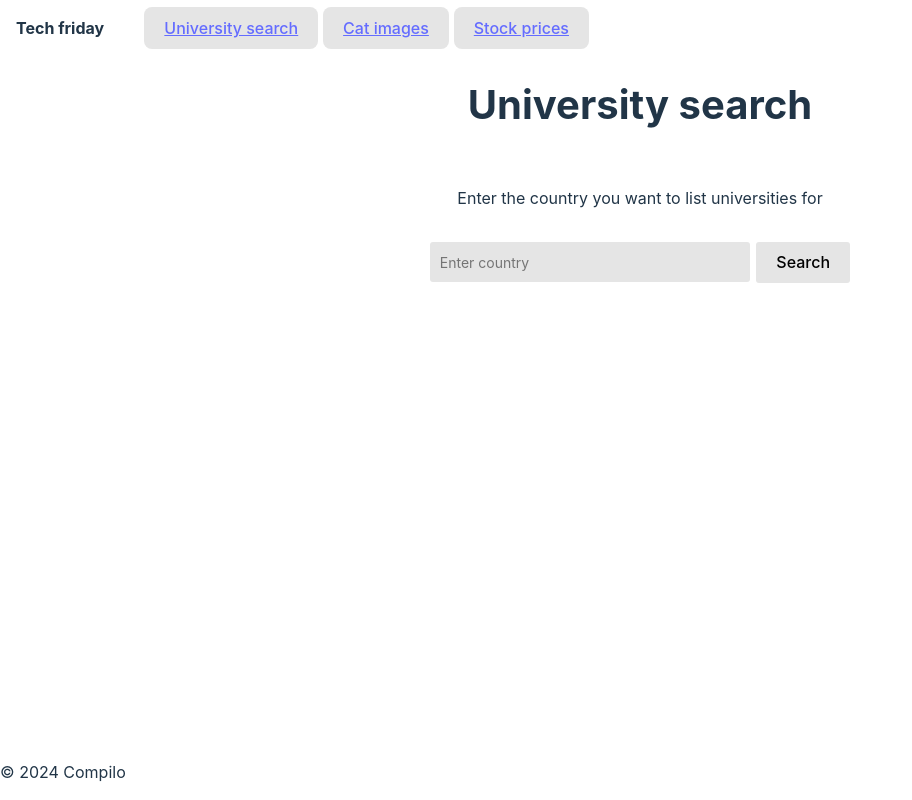
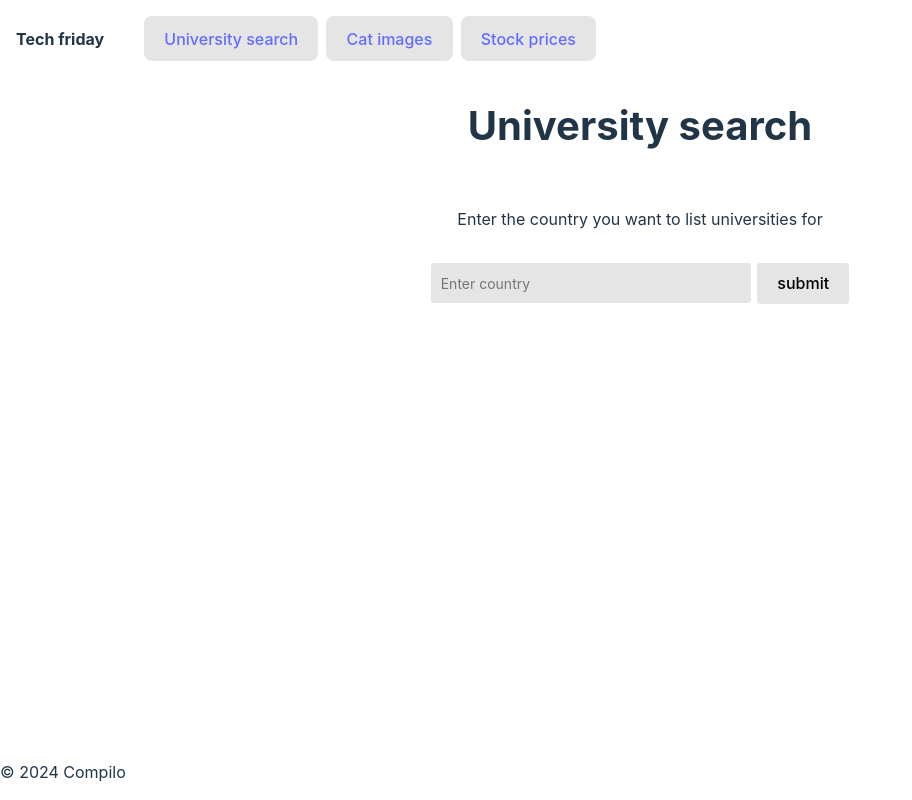
Before and after one commit to Moesera/NewsCom, a Svelte app: page / in a window 1280 px wide. Shown: the whole page, without its empty margins (0-912 px from the left). Built offline with nearby package versions, Linux system fonts and the light colour scheme.

Commit message:
formatting & button component

```diff
--- a/package.json
+++ b/package.json
@@ -6,10 +6,12 @@
   "scripts": {
     "dev": "vite",
     "build": "vite build",
-    "preview": "vite preview"
+    "preview": "vite preview",
+    "format": "prettier --write ."
   },
   "devDependencies": {
     "@sveltejs/vite-plugin-svelte": "^3.0.2",
+    "prettier": "^3.2.5",
     "svelte": "^4.2.8",
     "vite": "^5.0.8"
   },
--- a/src/app.css
+++ b/src/app.css
@@ -23,6 +23,7 @@ a.nav-link {
   background-color: #e5e5e5;
   cursor: pointer;
   transition: all;
+  text-decoration: none;
 }
 
 a.nav-link:hover {
@@ -44,7 +45,6 @@ body {
   place-items: center;
   min-width: 320px;
   min-height: 100vh;
-
 }
 
 h1 {
@@ -69,28 +69,7 @@ main {
   display: flex;
   flex-direction: column;
   align-items: center;
-  gap:1rem;
-}
-
-button {
-  border-radius: 3px;
-  border: 1px solid transparent;
-  padding: 0.6em 1.2em;
-  font-size: 1em;
-  font-weight: 500;
-  font-family: inherit;
-  cursor: pointer;
-  transition: border-color 0.25s;
-  background-color: #e5e5e5;
-}
-
-button:hover {
-  border-color: #646cff;
-}
-
-button:focus,
-button:focus-visible {
-  outline: 4px auto -webkit-focus-ring-color;
+  gap: 1rem;
 }
 
 form {
--- a/src/lib/components/layout/Nav.svelte
+++ b/src/lib/components/layout/Nav.svelte
@@ -1,15 +1,25 @@
-<script>
-  import { Link } from "svelte-routing";
+<script lang="ts">
+  import Button from "../page/Button.svelte";
+
+  let links = [
+    ["University search", "/"],
+    ["Cat images", "/cats"],
+    ["Stock prices", "/stocks"],
+  ];
 </script>
 
 <nav>
   <ul>
-    <Link to="/" class="nav-link" >University search</Link>
-    <Link to="/cats" class="nav-link" >Cat images</Link>
-    <Link to="/stocks" class="nav-link" >Stock prices</Link>
+    {#each links as [text, link]}
+      <Button to={link} classList="nav-link" buttonText={text}></Button>
+    {/each}
   </ul>
 </nav>
 
 <style>
-
+  ul {
+    display: flex;
+    justify-content: center;
+    gap: 0.5em;
+  }
 </style>
--- /dev/null
+++ b/src/lib/components/page/Button.svelte
@@ -0,0 +1,46 @@
+<!-- Possible vulnerability: If user generated, user can generate malicious link -->
+
+<script lang="ts">
+  import { Link } from "svelte-routing";
+
+  export let buttonText = "Click me";
+  export let disabled = false;
+  export let type: "button" | "submit" | "reset" = "button";
+  export let classList = "";
+  export let to = "";
+</script>
+
+<!-- The button component can be used to create a button or a hyperlink. -->
+
+{#if to}
+  <Link {to} class={classList}>
+    {buttonText}
+  </Link>
+{:else}
+  <button class={classList} {type} {disabled}>
+    {buttonText}
+  </button>
+{/if}
+
+<style>
+  button {
+    border-radius: 3px;
+    border: 1px solid transparent;
+    padding: 0.6em 1.2em;
+    font-size: 1em;
+    font-weight: 500;
+    font-family: inherit;
+    cursor: pointer;
+    transition: border-color 0.25s;
+    background-color: #e5e5e5;
+  }
+
+  button:hover {
+    border-color: #646cff;
+  }
+
+  button:focus,
+  button:focus-visible {
+    outline: 4px auto -webkit-focus-ring-color;
+  }
+</style>
--- a/src/routes/cats/Cats.svelte
+++ b/src/routes/cats/Cats.svelte
@@ -1,14 +1,15 @@
 <script>
-    var catsUrl = "";
-    var imgClass = "hidden";
-    var catBtnTxt = "Get cat";
+  import Button from '../../lib/components/page/Button.svelte';
+  let catsUrl = '';
+  let imgClass = 'hidden';
+  let catBtnTxt = 'Get cat';
 
-    async function catFetch() {
-        var randomNumber = Math.floor(Math.random() * 1000);
-        catsUrl = "https://cataas.com/cat?random=" + randomNumber;
-        imgClass = "";
-        catBtnTxt = "Get new cat";
-    }
+  async function catFetch() {
+    var randomNumber = Math.floor(Math.random() * 1000);
+    catsUrl = 'https://cataas.com/cat?random=' + randomNumber;
+    imgClass = '';
+    catBtnTxt = 'Get new cat';
+  }
 </script>
 
 <h1>Cat picture generator</h1>
@@ -16,11 +17,11 @@
 <p>Click the button to get a get image</p>
 
 <section>
-    <button on:click={catFetch}>{catBtnTxt}</button>
+  <Button on:click={catFetch} buttonText={catBtnTxt}></Button>
 </section>
 
 <section>
-    <img src={catsUrl} alt="a cat" class={imgClass} />
+  <img src={catsUrl} alt="a cat" class={imgClass} />
 </section>
 
 <style>
--- a/src/routes/home/Home.svelte
+++ b/src/routes/home/Home.svelte
@@ -1,12 +1,12 @@
 <script>
+  import Button from "../../lib/components/page/Button.svelte";
+
   let country = "";
   let uniData = [];
 
   async function apiFetch() {
     try {
-      const res = await fetch(
-        `http://universities.hipolabs.com/search?country=${country}`,
-      );
+      const res = await fetch(`http://universities.hipolabs.com/search?country=${country}`);
 
       uniData = await res.json();
     } catch (e) {
@@ -22,15 +22,9 @@
 <section>
   <form method="POST" on:submit|preventDefault={apiFetch}>
     <!-- <label for="search" >search</label> -->
-    <input
-      bind:value={country}
-      id="search"
-      name="search"
-      type="text"
-      placeholder="Enter country"
-    />
+    <input bind:value={country} id="search" name="search" type="text" placeholder="Enter country" />
 
-    <button type="submit">Search</button>
+    <Button type="submit" buttonText="submit"></Button>
   </form>
 </section>
 
@@ -38,7 +32,7 @@
   {#each uniData as uni}
     <div class="uniBoxResult">
       <h3>{uni.name}</h3>
-      <a href="{uni.web_pages[0]}">{uni.web_pages[0]}</a>
+      <a href={uni.web_pages[0]}>{uni.web_pages[0]}</a>
       <span class="badge float-right">{uni.country}</span>
     </div>
   {/each}
--- a/svelte.config.js
+++ b/svelte.config.js
@@ -1,7 +1,7 @@
-import { vitePreprocess } from '@sveltejs/vite-plugin-svelte'
+import { vitePreprocess } from '@sveltejs/vite-plugin-svelte';
 
 export default {
   // Consult https://svelte.dev/docs#compile-time-svelte-preprocess
   // for more information about preprocessors
   preprocess: vitePreprocess(),
-}
+};
--- a/vite.config.js
+++ b/vite.config.js
@@ -1,7 +1,7 @@
-import { defineConfig } from 'vite'
-import { svelte } from '@sveltejs/vite-plugin-svelte'
+import { defineConfig } from 'vite';
+import { svelte } from '@sveltejs/vite-plugin-svelte';
 
 // https://vitejs.dev/config/
 export default defineConfig({
   plugins: [svelte()],
-})
+});
```
Also changed, not shown: src/main.js (+4 -4 lines), 2 other files (tests, documents, lock files or other folders).
